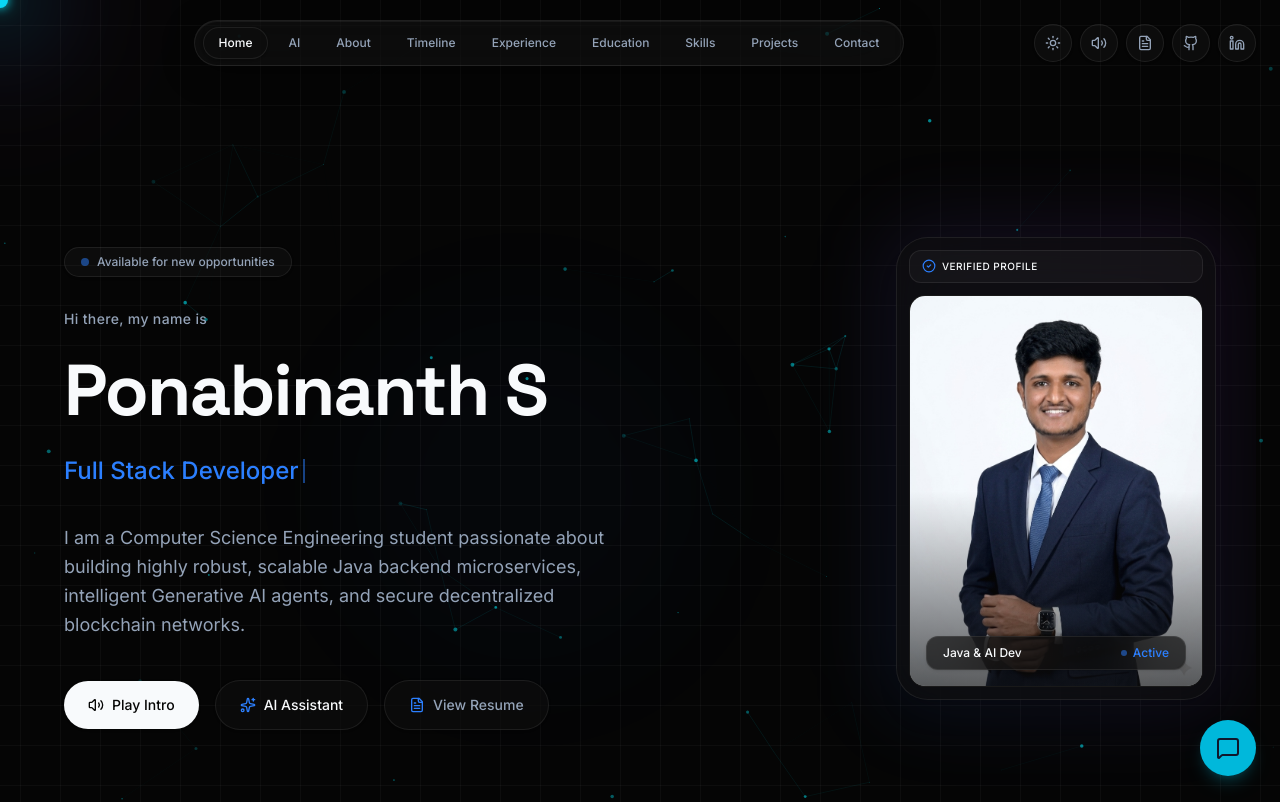
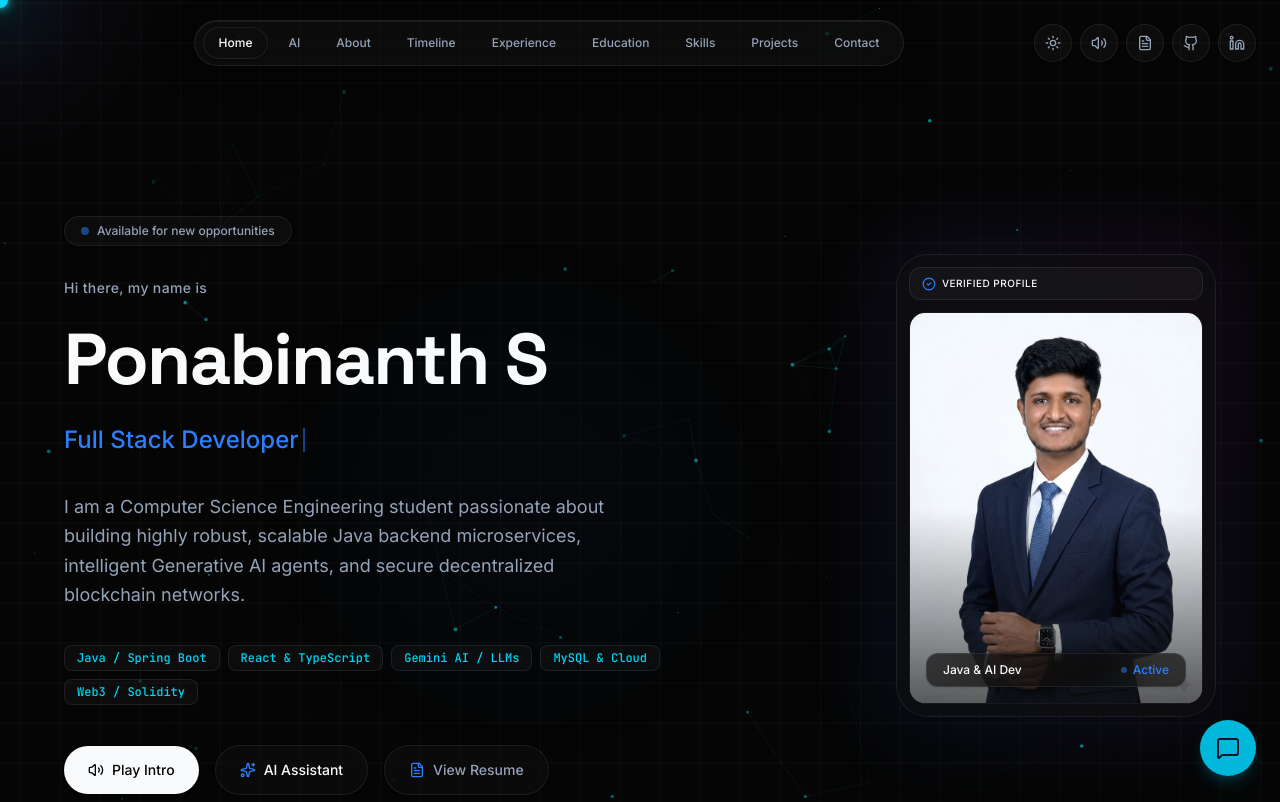
Before and after one commit to Ponabinanth/Ponabinanth, a React (Vite) app: page / in a window 1280 px wide. Shown: the top 802 px of the page. Built offline with nearby package versions, Linux system fonts and the light colour scheme.

Commit message:
feat(hero): enhance Hero section with tech stack pill badges and quick links

```diff
--- a/src/sections/HeroSection.tsx
+++ b/src/sections/HeroSection.tsx
@@ -95,6 +95,18 @@ export default function HeroSection({
             I am a Computer Science Engineering student passionate about building highly robust, scalable Java backend microservices, intelligent Generative AI agents, and secure decentralized blockchain networks.
           </p>
 
+          {/* Quick Tech Badges */}
+          <div className="flex flex-wrap gap-2 pt-1">
+            {["Java / Spring Boot", "React & TypeScript", "Gemini AI / LLMs", "MySQL & Cloud", "Web3 / Solidity"].map((tech, i) => (
+              <span
+                key={i}
+                className="px-3 py-1 bg-[var(--accent-glow)] border border-[var(--glass-border)] rounded-lg text-xs font-mono text-cyan-400 font-medium"
+              >
+                {tech}
+              </span>
+            ))}
+          </div>
+
           <div className="flex flex-wrap gap-4 pt-2 items-center">
             <button
               onClick={onToggleVoiceIntro}
```
